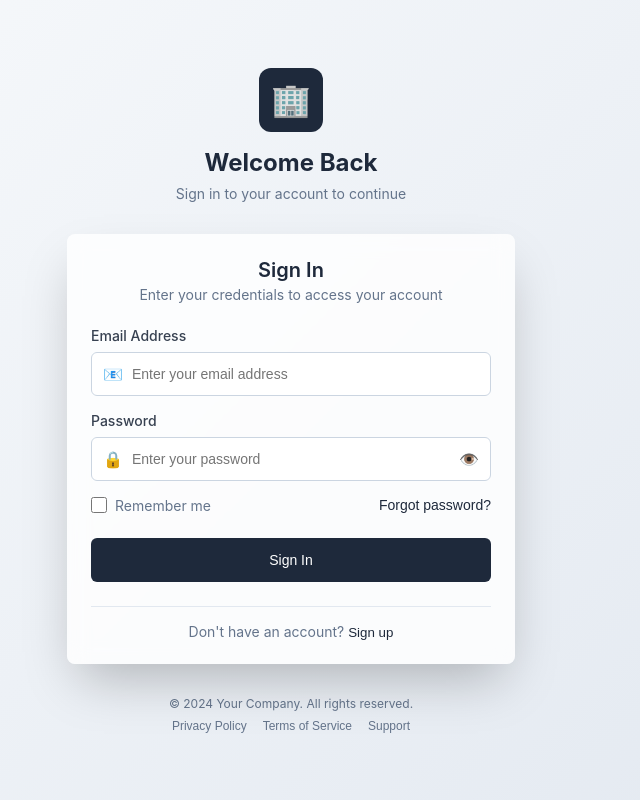
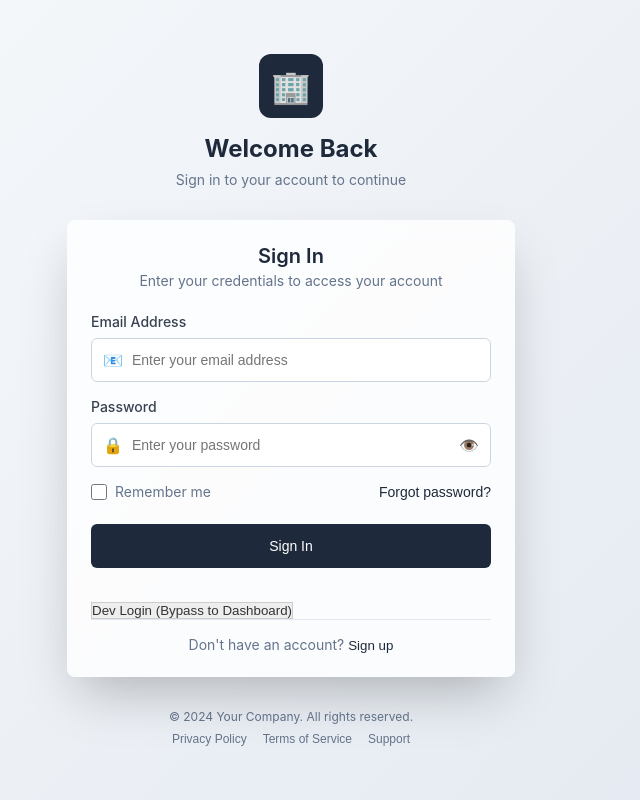
Before and after one commit to aeishan/Recapcha, a React (Create React App) app: page / in a window 1280 px wide. Shown: the whole page, without its empty margins (349-989 px from the left). Built offline with nearby package versions, Linux system fonts and the light colour scheme; no server answers.

Commit message:
feat: added dev button

```diff
--- a/src/App.js
+++ b/src/App.js
@@ -6,7 +6,7 @@ import LoginPage from "./Login.js";
 import QuizPage from "./QuizPage.js";
 import { Routes, Route } from "react-router-dom";
 import { useNavigate } from "react-router-dom";
-import LiveTranscriber from './LiveTranscriber.js'
+import LiveTranscriber from "./LiveTranscriber.js";
 
 function App() {
   const navigate = useNavigate();
@@ -21,7 +21,7 @@ function App() {
   const [rememberMe, setRememberMe] = useState(false);
   const [isLoading, setIsLoading] = useState(false);
   const [emailError, setEmailError] = useState("");
-  const [showTranscriber, setShowTranscriber] = useState(false)
+  const [showTranscriber, setShowTranscriber] = useState(false);
 
   // Email validation function
   const isValidEmail = (email) => {
@@ -92,7 +92,6 @@ function App() {
     navigate("/");
   };
 
-
   const handleShowQuiz = (course) => {
     navigate("/quiz");
   };
@@ -122,6 +121,8 @@ function App() {
                 emailError={emailError}
                 isLoading={isLoading}
                 handleShowSignup={handleShowSignup}
+                setCurrentUser={setCurrentUser}
+                setIsLoggedIn={setIsLoggedIn}
               />
             }
           />
--- a/src/Login.js
+++ b/src/Login.js
@@ -1,4 +1,5 @@
 import React from "react";
+import { useNavigate } from "react-router-dom";
 
 const LoginPage = ({
   email,
@@ -12,8 +13,25 @@ const LoginPage = ({
   handleSubmit,
   emailError,
   isLoading,
-  handleShowSignup
+  handleShowSignup,
+  setCurrentUser,
+  setIsLoggedIn
 }) => {
+
+    const navigate = useNavigate();
+
+    // Dev login handler (only for login page)
+  const handleDevLogin = () => {
+    setCurrentUser({
+      firstName: 'Dev',
+      lastName: 'User',
+      email: 'dev@localhost',
+      _id: 'dev123',
+      googleClientId: process.env.REACT_APP_GOOGLE_CLIENT_ID // from .env
+    });
+    setIsLoggedIn(true);
+    navigate("/dashboard"); // Redirect to dashboard
+  };
   return (
     <div className="login-container">
       <div className="login-wrapper">
@@ -125,6 +143,14 @@ const LoginPage = ({
                 )}
               </button>
             </form>
+            {/* Dev Login Button: only on login page, bypasses to dashboard */}
+            <button
+              type="button"
+              style={{ marginTop: '10px', background: '#eee', color: '#333', border: '1px solid #ccc' }}
+              onClick={handleDevLogin}
+            >
+              Dev Login (Bypass to Dashboard)
+            </button>
 
             <div className="signup-section">
               <p className="signup-text">
```
